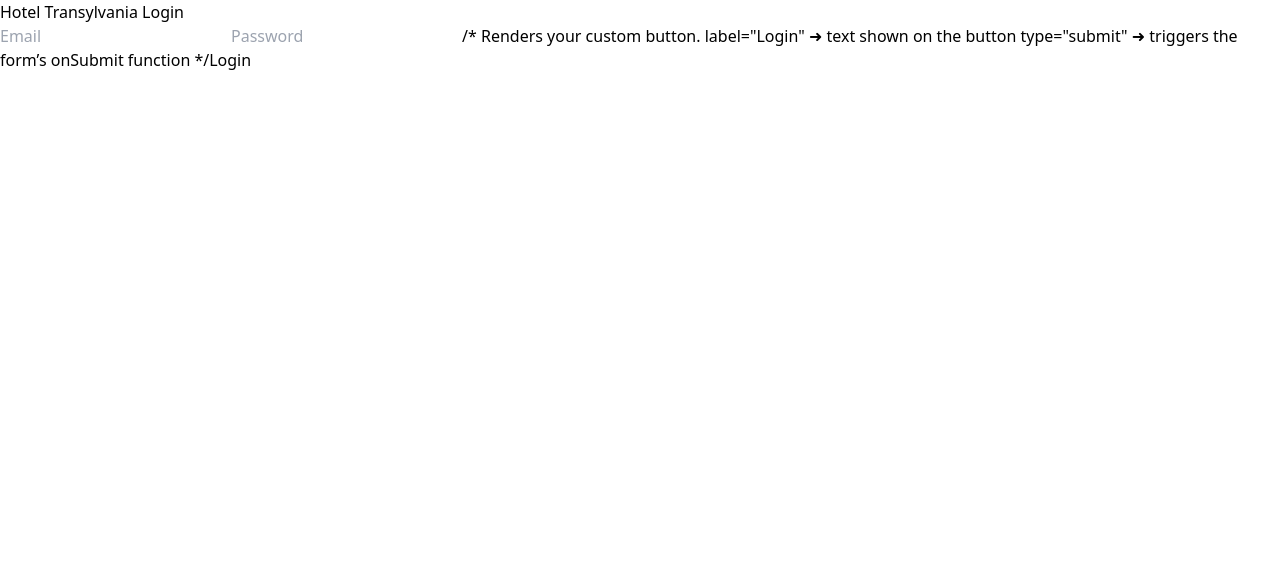
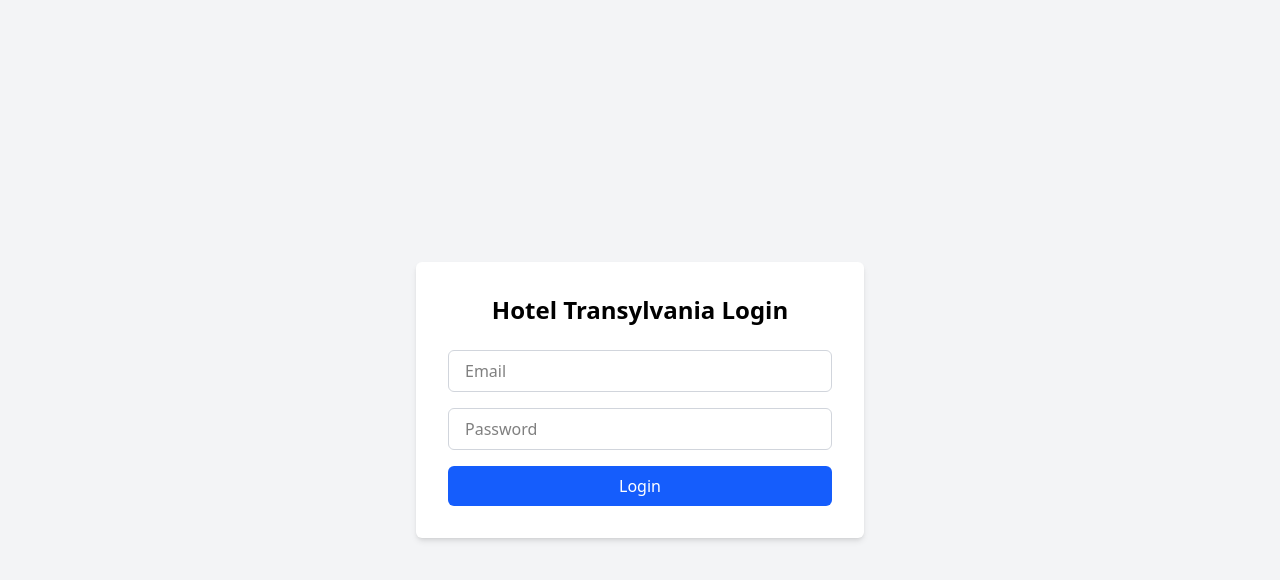
Before and after one commit to vinuwa98/Hotel-Transylvania_FrontEnd, a React (Vite) app: page / in a window 1280 px wide. Shown: the top 580 px of the page. Built offline with nearby package versions, Linux system fonts and the light colour scheme.

Commit message:
Fix Tailwing Error

```diff
--- a/src/Components/molecules/LoginForm.jsx
+++ b/src/Components/molecules/LoginForm.jsx
@@ -72,11 +72,6 @@
         required
       />
 
-      /*
-      Renders your custom button.
-        label="Login" ➜ text shown on the button
-        type="submit" ➜ triggers the form’s onSubmit function
-        */
       <Button label="Login" type="submit" />
     </form>
   );
--- a/src/index.css
+++ b/src/index.css
@@ -1,3 +1 @@
-@tailwind base;
-@tailwind components;
-@tailwind utilities;
+@import "tailwindcss";
--- a/vite.config.js
+++ b/vite.config.js
@@ -3,5 +3,5 @@
 import tailwindcss from '@tailwindcss/vite'
 
 export default defineConfig({
-  plugins: [tailwindcss(),react()],
+  plugins: [tailwindcss(), react()],
 });
```
Also changed, not shown: package.json (+2 -5 lines), 1 other file (tests, documents, lock files or other folders).
